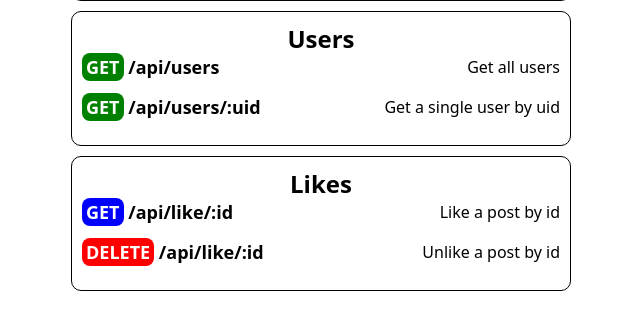
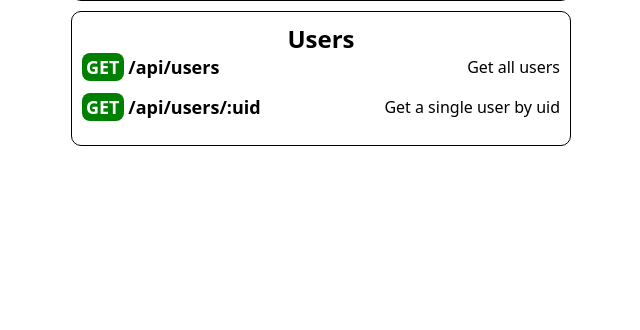
Before and after one commit to brendanjcarlson/clutch-112-emoji-backend, a Flask app: page / in a window 1280 px wide. Shown: the part 321-651 px from the top of the page, without its empty margins (319-959 px from the left). Run offline with Flask 3, Linux system fonts and the light colour scheme.

Commit message:
remove likes from html

```diff
--- a/app/templates/index.html
+++ b/app/templates/index.html
@@ -109,7 +109,7 @@
           </div>
         </div>
 
-        <div class="card">
+        <!-- <div class="card">
           <h2>Likes</h2>
           <div class="subcard">
             <h2><span class="post">GET</span>&nbsp;/api/like/:id</h2>
@@ -119,7 +119,7 @@
             <h2><span class="delete">DELETE</span>&nbsp;/api/like/:id</h2>
             <p>Unlike a post by id</p>
           </div>
-        </div>
+        </div> -->
       </div>
     </main>
   </body>
```
